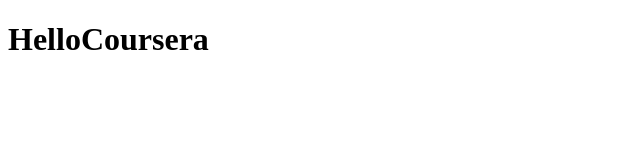
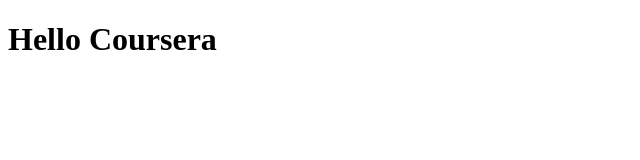
Before and after one commit to HajarSemlali/coursera-test, a plain HTML site: page site/indexx.html in a window 1280 px wide. Shown: the full height of the page, 0-640 px from the left. Drawn offline with Linux system fonts and the light colour scheme.

Commit message:
My first page

```diff
--- a/site/index.html
+++ b/site/indexx.html
@@ -4,9 +4,9 @@
     <meta charset="UTF-8">
     <meta http-equiv="X-UA-Compatible" content="IE=edge">
     <meta name="viewport" content="width=device-width, initial-scale=1.0">
-    <title>HelloWorld!</title>
+    <title>Hello World!</title>
 </head>
 <body>
-    <h1>HelloCoursera</h1>
+    <h1>Hello Coursera</h1>
 </body>
 </html>
```
